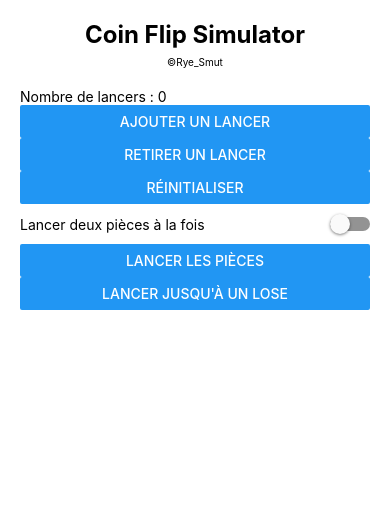
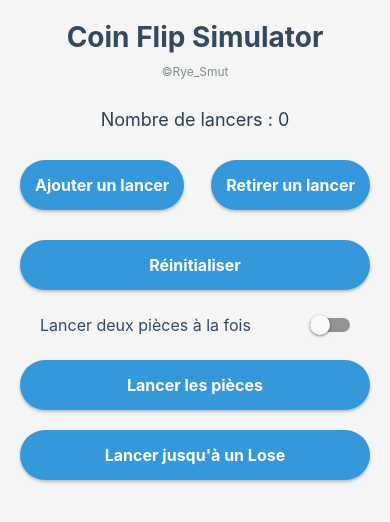
Before and after one commit to MathieuMassot/CoinFlipApp, a React Native app: screen / in a window 390 px wide. Shown: the top 522 px of the page. Built offline with nearby package versions, Linux system fonts and the light colour scheme.

Commit message:
style des boutons v1

```diff
--- a/App.tsx
+++ b/App.tsx
@@ -1,5 +1,5 @@
 import React, { useState } from 'react';
-import { View, Text, Button, FlatList, Switch, StyleSheet } from 'react-native';
+import { View, Text, Button, FlatList, Switch, StyleSheet, TouchableOpacity } from 'react-native';
 
 const CoinFlipApp = () => {
   const [numLancers, setNumLancers] = useState(0); // Nombre de lancers choisis
@@ -57,23 +57,35 @@ const CoinFlipApp = () => {
     setResults(newResults);
   };
 
+  // Bouton stylisé
+  const StyledButton = ({ title, onPress }) => (
+    <TouchableOpacity style={styles.button} onPress={onPress}>
+      <Text style={styles.buttonText}>{title}</Text>
+    </TouchableOpacity>
+  );
+
   return (
     <View style={styles.container}>
       <Text style={styles.title}>Coin Flip Simulator</Text>
       <Text style={styles.subtitle}>©Rye_Smut</Text>
 
-      <Text>Nombre de lancers : {numLancers}</Text>
-      <Button title="Ajouter un lancer" onPress={() => setNumLancers(numLancers + 1)} />
-      <Button title="Retirer un lancer" onPress={() => setNumLancers(numLancers > 0 ? numLancers - 1 : 0)} />
-      <Button title="Réinitialiser" onPress={() => setResults([])} />
+      <Text style={styles.counterText}>Nombre de lancers : {numLancers}</Text>
+
+      {/* Conteneur pour aligner les deux boutons sur une seule ligne */}
+      <View style={styles.buttonRow}>
+        <StyledButton title="Ajouter un lancer" onPress={() => setNumLancers(numLancers + 1)} />
+        <StyledButton title="Retirer un lancer" onPress={() => setNumLancers(numLancers > 0 ? numLancers - 1 : 0)} />
+      </View>
+
+      <StyledButton title="Réinitialiser" onPress={() => setResults([])} />
 
       <View style={styles.switchContainer}>
-        <Text>Lancer deux pièces à la fois</Text>
+        <Text style={styles.switchLabel}>Lancer deux pièces à la fois</Text>
         <Switch value={doubleCoin} onValueChange={() => setDoubleCoin(!doubleCoin)} />
       </View>
 
-      <Button title="Lancer les pièces" onPress={handleLancers} />
-      <Button title="Lancer jusqu'à un Lose" onPress={handleLancersUntilLose} />
+      <StyledButton title="Lancer les pièces" onPress={handleLancers} />
+      <StyledButton title="Lancer jusqu'à un Lose" onPress={handleLancersUntilLose} />
 
       <FlatList
         data={results}
@@ -86,6 +98,7 @@ const CoinFlipApp = () => {
       />
     </View>
   );
+
 };
 
 const styles = StyleSheet.create({
@@ -93,27 +106,61 @@ const styles = StyleSheet.create({
     flex: 1,
     justifyContent: 'center',
     padding: 20,
+    backgroundColor: '#f5f5f5',
   },
   title: {
-    fontSize: 24,
+    fontSize: 28,
     fontWeight: 'bold',
     textAlign: 'center',
-    marginBottom: 7,
+    marginBottom: 10,
+    color: '#34495e',
   },
   subtitle: {
-    fontSize: 10,
-    fontWeight: 'normal',
+    fontSize: 12,
     textAlign: 'center',
-    marginBottom: 20,
+    marginBottom: 30,
+    color: '#7f8c8d',
+  },
+  counterText: {
+    fontSize: 18,
+    textAlign: 'center',
+    marginBottom: 10,
+    color: '#2c3e50',
+  },
+  button: {
+    backgroundColor: '#3498db',
+    padding: 15,
+    marginVertical: 10,
+    borderRadius: 30,
+    alignItems: 'center',
+    shadowColor: '#2c3e50',
+    shadowOffset: { width: 0, height: 2 },
+    shadowOpacity: 0.3,
+    shadowRadius: 3,
+  },
+  buttonRow: {
+    flexDirection: 'row',  // Permet d'aligner les boutons en ligne
+    justifyContent: 'space-between',  // Espace entre les boutons
+    marginVertical: 10,  // Espace vertical pour aérer un peu
+  },
+  buttonText: {
+    color: 'white',
+    fontSize: 16,
+    fontWeight: 'bold',
   },
   switchContainer: {
     flexDirection: 'row',
     alignItems: 'center',
     justifyContent: 'space-between',
-    marginVertical: 10,
+    marginVertical: 15,
+    paddingHorizontal: 20,
+  },
+  switchLabel: {
+    fontSize: 16,
+    color: '#34495e',
   },
   resultText: {
-    fontSize: 18,
+    fontSize: 20,
     textAlign: 'center',
     marginVertical: 5,
   },
```
